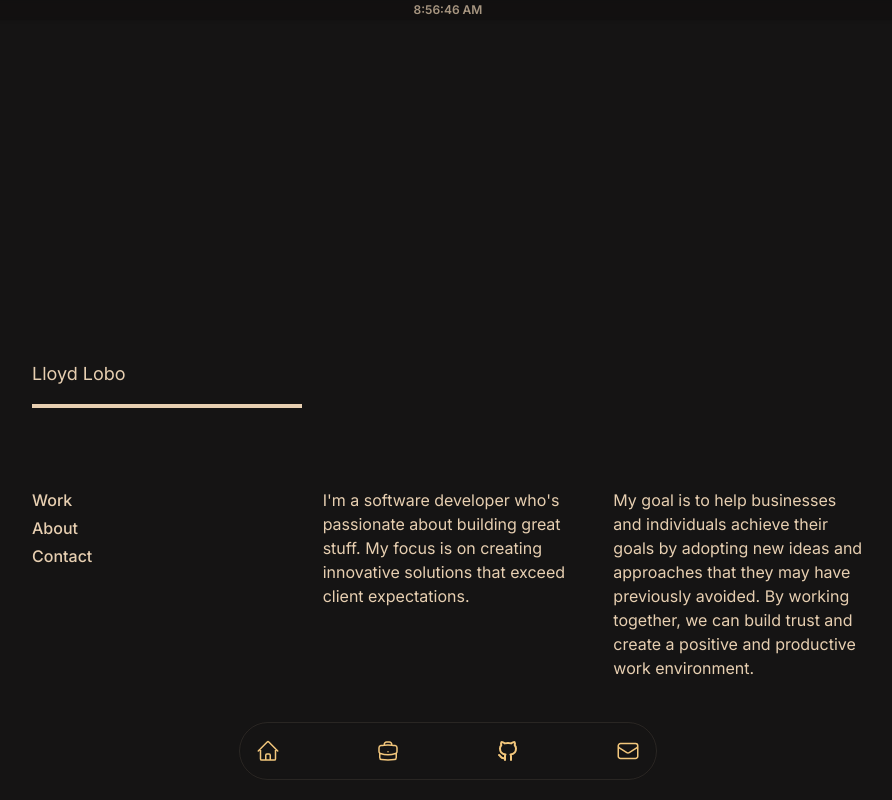
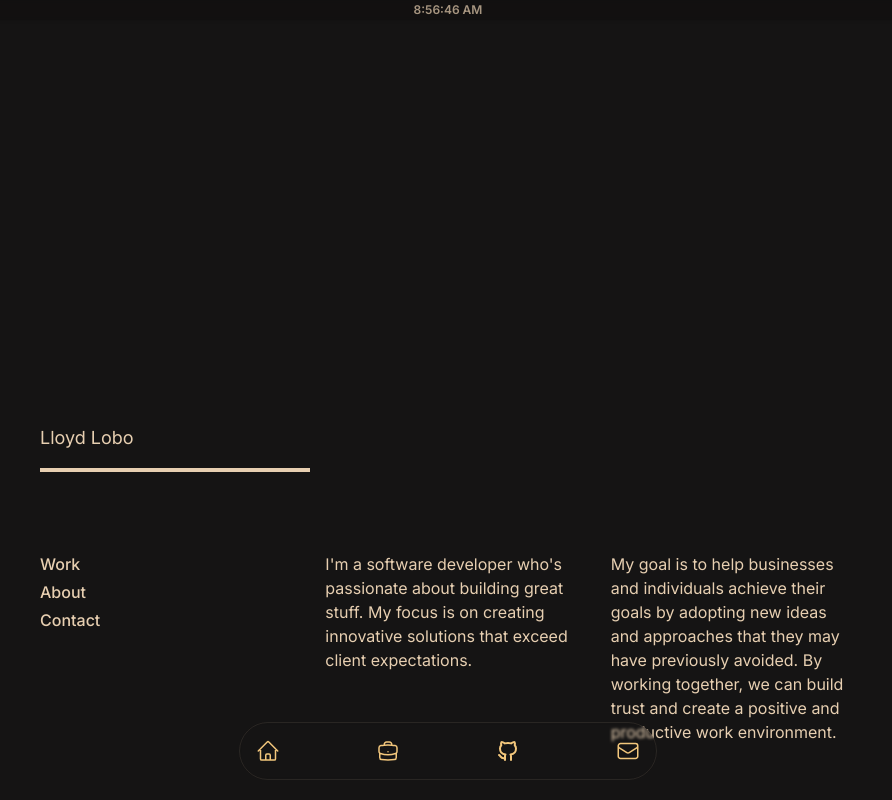
Before and after one commit to lloydlobo/lloydlobo.com, a Next.js app: page /work in a window 1280 px wide. Shown: the whole page, without its empty margins (192-1084 px from the left). Built offline with nearby package versions, Linux system fonts and the light colour scheme.

Commit message:
style: fix main top padding

```diff
--- a/components/Layout.tsx
+++ b/components/Layout.tsx
@@ -2,6 +2,7 @@ import React, { ReactNode } from "react";
 import Link from "next/link";
 import Head from "next/head";
 import { NavbarDark } from "@/components/layout/NavbarDark";
+import { ClockNav, DockNav } from "@/pages";
 type Props = {
   children?: ReactNode;
   title?: string;
@@ -17,13 +18,14 @@ const Layout = ({ children, title = "This is the default title" }: Props) => (
       <meta charSet="utf-8" />
       <meta name="viewport" content="initial-scale=1.0, width=device-width" />
     </Head>
-    <header className="hidden">
-      <NavbarDark />
+    <header className="">
+      <ClockNav />
+      <DockNav />
     </header>
 
     {children}
 
-    <footer className={`space-y-4 px-8 py-4`}>
+    <footer className={`hidden space-y-4 px-8 py-4`}>
       <h3 className={`place-self-start text-start text-xl`}>Connect</h3>
       <hr className={`h-[1px] w-full border-none bg-secondary`} />
       <div className={`grid w-full grid-cols-2 py-4`}>
--- a/components/Section.tsx
+++ b/components/Section.tsx
@@ -19,7 +19,7 @@ export const Section = ({ children }: PropsSection) => {
       animate={{ opacity: inView ? 1 : 0, y: inView ? 0 : 50 }}
       transition={{ duration: 0.7 }}
     >
-      <div className={`mx-auto px-8`}>{children}</div>
+      <div className={`mx-auto px-6`}>{children}</div>
     </motion.div>
   );
 };
--- a/pages/_document.tsx
+++ b/pages/_document.tsx
@@ -5,16 +5,21 @@ export default function Document() {
     <Html lang="en">
       <Head>
         {/* Include the Google Fonts stylesheet link here */}
-        {/* <link rel="preconnect" href="https://fonts.googleapis.com" />
+        <link rel="preconnect" href="https://fonts.googleapis.com" />
         <link
           rel="preconnect"
           href="https://fonts.gstatic.com"
           crossOrigin=""
-        /> */}
+        />
+        <link
+          href="https://fonts.googleapis.com/css2?family=Newsreader:ital,opsz@0,6..72;1,6..72&display=swap"
+          rel="stylesheet"
+        />
         {/* <link
           href="https://fonts.googleapis.com/css?family=Open+Sans&display=swap"
           rel="stylesheet"
         />
+
         <link
           href="https://fonts.googleapis.com/css2?family=Gochi+Hand&display=swap"
           rel="stylesheet"
--- a/pages/index.tsx
+++ b/pages/index.tsx
@@ -8,6 +8,7 @@ import {
   MotionProps,
   // useInView, // import { useInView } from "react-intersection-observer";
 } from "framer-motion";
+import Layout from "@/components/Layout";
 
 export function ClockNav() {
   const [currentTime, setCurrentTime] = useState(null);
@@ -34,12 +35,11 @@ export function ClockNav() {
 export default function IndexPage() {
   return (
     <>
+      <Layout>
         <main className="">
-        <ClockNav />
-
           <article>
-          <div className="flex h-screen relative top-0 ">
-            <div className="relative mx-2 mt-20 lg:mt-36 w-full">
+            <div className="flex relative top-0 ">
+              <div className="relative mx-2  w-full">
                 <div
                   className="
 selection:bg-accent selection:text-fuchsia-900 text-2xl tracking-tight leading-9 lowercase  px-4 container w-full sm:max-w-[75vw] decoration-accent underline-offset-8 lg:max-w-[63vw] mx-auto text-secondary font-medium gap-1"
@@ -99,7 +99,8 @@ selection:bg-accent selection:text-fuchsia-900 text-2xl tracking-tight leading-9
                       <path d="M13.905 1.72a.75.75 0 0 1 0 1.06L12.685 4h4.065a3.75 3.75 0 0 1 3.75 3.75v8.75a.75.75 0 0 1-1.5 0V7.75a2.25 2.25 0 0 0-2.25-2.25h-4.064l1.22 1.22a.75.75 0 0 1-1.061 1.06l-2.5-2.5a.75.75 0 0 1 0-1.06l2.5-2.5a.75.75 0 0 1 1.06 0ZM7.5 4.75a3.25 3.25 0 1 1-6.5 0 3.25 3.25 0 0 1 6.5 0ZM4.25 6.5a1.75 1.75 0 1 0-.001-3.501A1.75 1.75 0 0 0 4.25 6.5Z"></path>
                       <path d="M10.095 22.28a.75.75 0 0 1 0-1.06l1.22-1.22H7.25a3.75 3.75 0 0 1-3.75-3.75V7.5a.75.75 0 0 1 1.5 0v8.75a2.25 2.25 0 0 0 2.25 2.25h4.064l-1.22-1.22a.748.748 0 0 1 .332-1.265.75.75 0 0 1 .729.205l2.5 2.5a.75.75 0 0 1 0 1.06l-2.5 2.5a.75.75 0 0 1-1.06 0Z"></path>
                     </svg>{" "}
-                  open source and machine learning tools to architect efficient{" "}
+                    open source and machine learning tools to architect
+                    efficient{" "}
                     <svg
                       xmlns="http://www.w3.org/2000/svg"
                       fill="none"
@@ -132,8 +133,8 @@ selection:bg-accent selection:text-fuchsia-900 text-2xl tracking-tight leading-9
               </div>
             </div>
           </article>
-        <DockNav />
         </main>
+      </Layout>
     </>
   );
 }
--- a/pages/work.tsx
+++ b/pages/work.tsx
@@ -12,18 +12,11 @@ import { ClockNav, DockNav } from ".";
 export default function WorkPage() {
   return (
     <Layout title="Work ">
-      <ClockNav />
-      <DockNav />
-      <div className="relative hidden">
-        <Section>
-          <Hero />
-        </Section>
-      </div>
-
+      <main>
         <div className="">
           <Section>
             <article className="">
-            <div className="pt-16">
+              <div className="">
                 <h1 className="grid text-6xl lg:text-7xl font-semibold lg:font-bold text-transparent bg-clip-text bg-gradient-to-b from-on-secondary/20 bg-primary/70 to-primary">
                   <span className="relative">
                     Design
@@ -66,10 +59,11 @@ export default function WorkPage() {
                       that exceed client expectations.
                     </p>
                     <p>
-                    My goal is to help businesses and individuals achieve their
-                    goals by adopting new ideas and approaches that they may
-                    have previously avoided. By working together, we can build
-                    trust and create a positive and productive work environment.
+                      My goal is to help businesses and individuals achieve
+                      their goals by adopting new ideas and approaches that they
+                      may have previously avoided. By working together, we can
+                      build trust and create a positive and productive work
+                      environment.
                     </p>
                   </div>
                 </div>
@@ -114,15 +108,15 @@ export default function WorkPage() {
                 <div className="ghost"></div>
                 <p className="relative col-start-1 lg:-left-10 lg:col-start-2 lg:pr-12">
                   As a developer, I am also a creator. This{" "}
-                <span className="font-bold italic">
+                  <span className="font-bold font-serif italic">
                     term encapsulates the full spectrum{"... "}
                   </span>
-                of my creative endeavors — from designing software and building
-                apps to producing digital art and music for fun.
+                  of my creative endeavors — from designing software and
+                  building apps to producing digital art and music for fun.
                 </p>
                 <p className="lg:pr-12">
-                Thoroughly understanding your medium is crucial. When technology
-                and ideas blend, products excel{" "}
+                  Thoroughly understanding your medium is crucial. When
+                  technology and ideas blend, products excel{" "}
                   <span className="text-xs">(like Apple)</span>. Each project
                   reflects my unique blend of technical expertise and artistic
                   vision — resulting in functional and visually stunning work.
@@ -187,6 +181,7 @@ export default function WorkPage() {
             </div>
           </Section>
         </div>
+      </main>
     </Layout>
   );
 }
--- a/styles/globals.css
+++ b/styles/globals.css
@@ -95,7 +95,7 @@ body {
 }
 
 main {
-  @apply px-4;
+  @apply pt-8 md:pt-16 md:px-4;
 }
 
 article {
--- a/tailwind.config.js
+++ b/tailwind.config.js
@@ -12,6 +12,7 @@ module.exports = {
       display: ["cubano", "sans-serif"],
       body: ["sofia-pro", "sans-serif"],
       code: ["attribute-mono", "sans-serif"],
+      serif: ['"Newsreader"', "serif"],
       cursive: ['"Gochi Hand"', "cursive"],
     },
     colors: {
```
Lines whose indentation alone changed are shown as unchanged.
